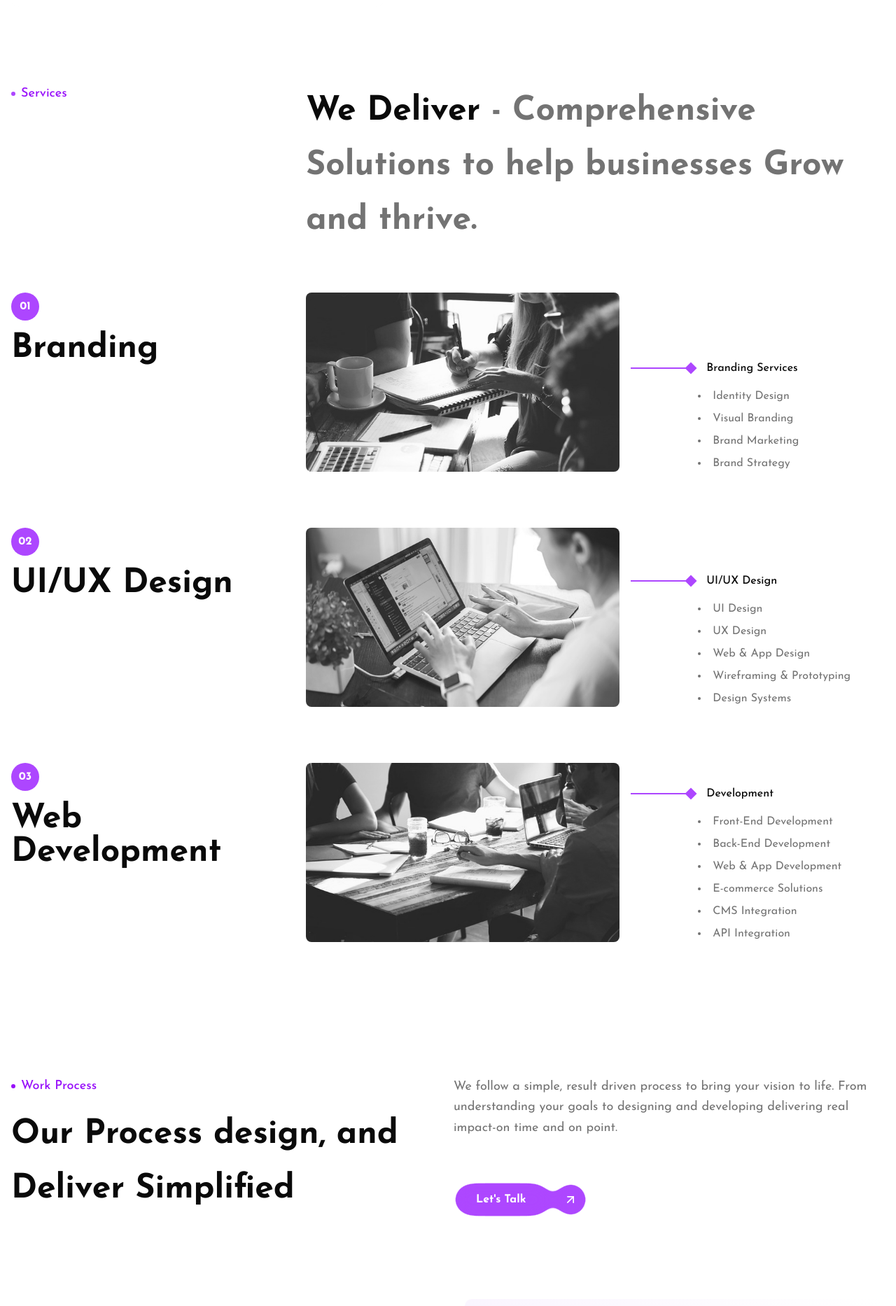
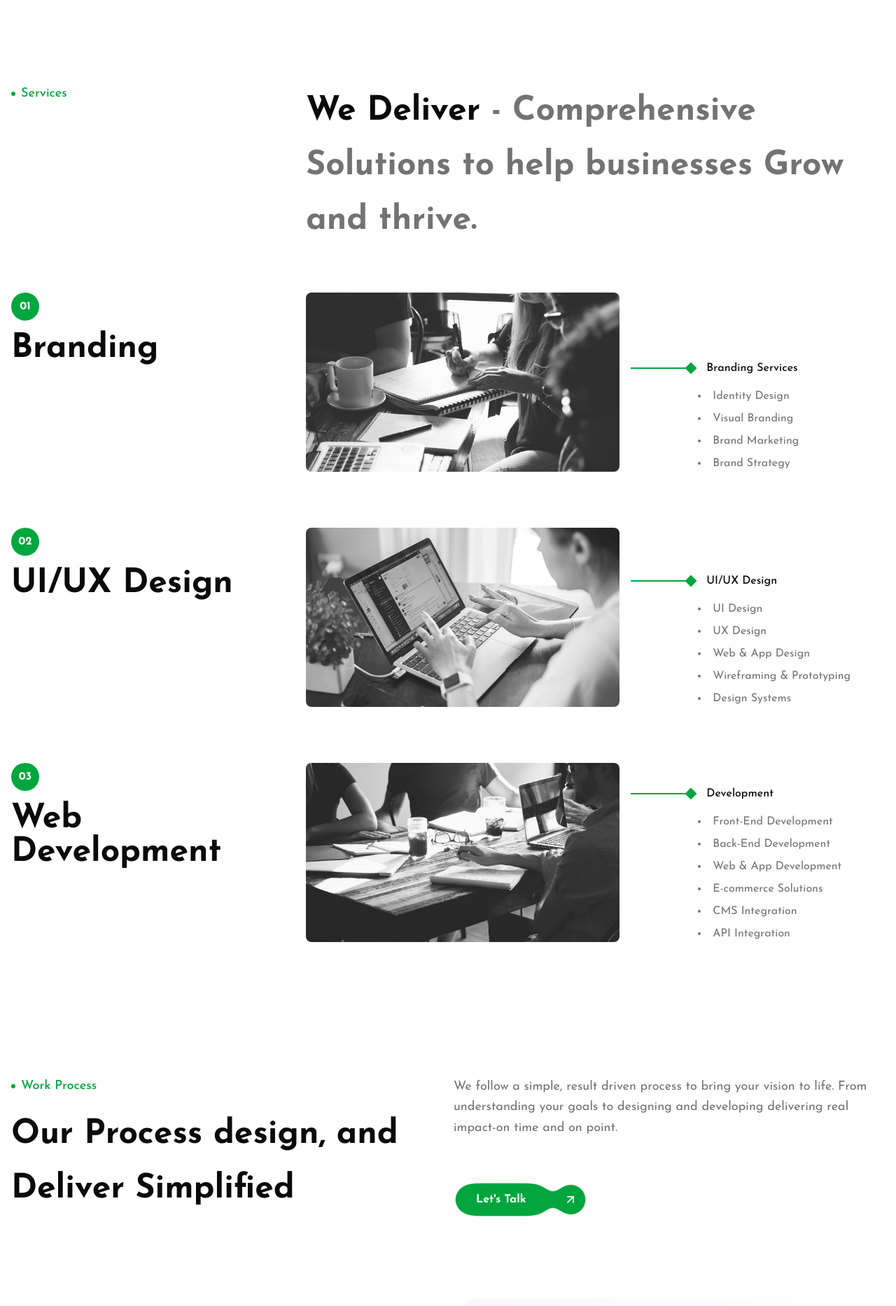
Before and after one commit to joshnwosu/correct-pixel-web, a Next.js app: page / in a window 1280 px wide. Shown: the part 720-2586 px from the top of the page at 70% size. Built offline with nearby package versions, Linux system fonts and the light colour scheme; a web font is replaced by a local one.

Commit message:
updated color to green

```diff
--- a/components/custom-button.tsx
+++ b/components/custom-button.tsx
@@ -60,7 +60,7 @@ const CustomButton: React.FC<CustomButtonProps> = ({
       >
         {/* Background shape for text button */}
         <motion.div
-          className='bg-purple-500 rounded-full h-12'
+          className='bg-green-600 rounded-full h-12'
           style={{ width: '140px' }}
           variants={{
             initial: { x: 0 },
@@ -71,7 +71,7 @@ const CustomButton: React.FC<CustomButtonProps> = ({
 
         {/* Connector blob - reduced height */}
         <motion.div
-          className='bg-purple-500'
+          className='bg-green-600'
           variants={{
             initial: { width: '20px', height: '8px', x: -18 },
             hover: { width: '30px', height: '16px', x: -12 },
@@ -81,7 +81,7 @@ const CustomButton: React.FC<CustomButtonProps> = ({
 
         {/* Background shape for icon button */}
         <motion.div
-          className='w-12 h-12 bg-purple-500 rounded-full'
+          className='w-12 h-12 bg-green-600 rounded-full'
           style={{ marginLeft: '-16px' }}
           variants={{
             initial: { x: 0 },
--- a/components/layout/header.tsx
+++ b/components/layout/header.tsx
@@ -66,7 +66,7 @@ export default function Header() {
           {/* Logo */}
           <h1 className='text-xl md:text-2xl font-josefin text-black font-bold z-50'>
             <span className='mr-0.5'>Correct</span>
-            <span className='px-1.5 md:px-2 pb-1 md:pb-1.5 rounded-sm text-purple-600'>
+            <span className='px-1.5 md:px-2 pb-1 md:pb-1.5 rounded-sm text-green-600'>
               Pixel.
             </span>
           </h1>
@@ -77,7 +77,7 @@ export default function Header() {
               <li key={link.href}>
                 <a
                   href={link.href}
-                  className='hover:text-purple-600 transition-colors duration-200'
+                  className='hover:text-green-600 transition-colors duration-200'
                 >
                   {link.name}
                 </a>
@@ -142,7 +142,7 @@ export default function Header() {
                   <a
                     href={link.href}
                     onClick={handleLinkClick}
-                    className='block hover:text-purple-600 transition-colors duration-200 px-8 py-3'
+                    className='block hover:text-green-600 transition-colors duration-200 px-8 py-3'
                   >
                     {link.name}
                   </a>
--- a/components/sections/services.tsx
+++ b/components/sections/services.tsx
@@ -6,8 +6,8 @@ const Services = () => {
       <div className='max-w-7xl mx-auto px-4'>
         {/* Header Section */}
         <div className='grid grid-cols-1 lg:grid-cols-3 gap-6 lg:gap-4 items-start'>
-          <div className='flex items-center gap-2 text-purple-600'>
-            <div className='w-1.5 h-1.5 rounded-full bg-purple-500' />
+          <div className='flex items-center gap-2 text-green-600'>
+            <div className='w-1.5 h-1.5 rounded-full bg-green-600' />
             <p className='text-base md:text-lg font-medium'>Services</p>
           </div>
 
@@ -25,7 +25,7 @@ const Services = () => {
               <div className='block lg:hidden'>
                 {/* Service Number and Title */}
                 <div className='space-y-4 mb-6'>
-                  <div className='w-10 h-10 rounded-full bg-purple-500 flex items-center justify-center text-white font-bold text-sm'>
+                  <div className='w-10 h-10 rounded-full bg-green-600 flex items-center justify-center text-white font-bold text-sm'>
                     {`0${index + 1}`}
                   </div>
                   <p className='text-3xl md:text-4xl font-extrabold'>
@@ -46,8 +46,8 @@ const Services = () => {
                 <div className='space-y-4'>
                   <div className='flex items-center gap-4'>
                     <div className='flex items-center'>
-                      <div className='w-12 md:w-20 h-0.5 bg-purple-500' />
-                      <div className='w-3 h-3 rotate-45 bg-purple-500' />
+                      <div className='w-12 md:w-20 h-0.5 bg-green-600' />
+                      <div className='w-3 h-3 rotate-45 bg-green-600' />
                     </div>
                     <p className='text-sm md:text-base font-medium'>
                       {service.featureTitle}
@@ -70,7 +70,7 @@ const Services = () => {
               {/* Desktop Layout (lg and above) */}
               <div className='hidden lg:grid lg:grid-cols-3 gap-4'>
                 <div className='col-span-1 space-y-4'>
-                  <div className='w-10 h-10 rounded-full bg-purple-500 flex items-center justify-center text-white font-bold'>
+                  <div className='w-10 h-10 rounded-full bg-green-600 flex items-center justify-center text-white font-bold'>
                     {`0${index + 1}`}
                   </div>
                   <p className='text-4xl xl:text-5xl font-extrabold'>
@@ -91,8 +91,8 @@ const Services = () => {
                     <div className='space-y-4'>
                       <div className='flex items-center gap-4'>
                         <div className='flex items-center'>
-                          <div className='w-20 h-0.5 bg-purple-500' />
-                          <div className='w-3 h-3 rotate-45 bg-purple-500' />
+                          <div className='w-20 h-0.5 bg-green-600' />
+                          <div className='w-3 h-3 rotate-45 bg-green-600' />
                         </div>
                         <p className='text-base font-medium'>
                           {service.featureTitle}
--- a/components/sections/team.tsx
+++ b/components/sections/team.tsx
@@ -7,8 +7,8 @@ const Team = () => {
         <div className='flex flex-col lg:flex-row gap-8 md:gap-12 lg:gap-20'>
           {/* Header Section */}
           <div className='space-y-4 lg:flex-shrink-0'>
-            <div className='flex items-center gap-2 text-purple-600'>
-              <div className='w-1.5 h-1.5 rounded-full bg-purple-600' />
+            <div className='flex items-center gap-2 text-green-600'>
+              <div className='w-1.5 h-1.5 rounded-full bg-green-600' />
               <p className='text-base md:text-lg font-medium'>Leadership</p>
             </div>
 
@@ -31,7 +31,7 @@ const Team = () => {
                       <p className='text-xl md:text-2xl font-bold'>
                         {member.name}
                       </p>
-                      <p className='text-sm text-purple-600 font-medium'>
+                      <p className='text-sm text-green-600 font-medium'>
                         {member.role}
                       </p>
                     </div>
--- a/components/sections/testimonials.tsx
+++ b/components/sections/testimonials.tsx
@@ -189,7 +189,7 @@ const Testimonials = () => {
                           className='w-full h-full object-cover'
                         />
                       ) : (
-                        <div className='w-full h-full bg-gradient-to-br from-purple-400 to-purple-600' />
+                        <div className='w-full h-full bg-gradient-to-br from-purple-400 to-green-600' />
                       )}
                     </div>
                     <div>
@@ -237,7 +237,7 @@ const Testimonials = () => {
                           className='w-full h-full object-cover'
                         />
                       ) : (
-                        <div className='w-full h-full bg-gradient-to-br from-purple-400 to-purple-600' />
+                        <div className='w-full h-full bg-gradient-to-br from-purple-400 to-green-600' />
                       )}
                     </div>
                     <div>
@@ -280,7 +280,7 @@ const Testimonials = () => {
           {/* Slider progress bar */}
           <div className='flex-1 h-1 bg-purple-100 rounded-full overflow-hidden'>
             <div
-              className='bg-purple-500 h-full transition-all duration-500 ease-out'
+              className='bg-green-600 h-full transition-all duration-500 ease-out'
               style={{ width: `${progressWidth}%` }}
             />
           </div>
--- a/components/sections/work-process.tsx
+++ b/components/sections/work-process.tsx
@@ -76,8 +76,8 @@ const WorkProcess = () => {
         {/* Header Section */}
         <div className='grid grid-cols-1 lg:grid-cols-2 gap-8 lg:gap-4'>
           <div className='space-y-4'>
-            <div className='flex items-center gap-2 text-purple-600'>
-              <div className='w-1.5 h-1.5 rounded-full bg-purple-600' />
+            <div className='flex items-center gap-2 text-green-600'>
+              <div className='w-1.5 h-1.5 rounded-full bg-green-600' />
               <p className='text-base md:text-lg font-medium'>Work Process</p>
             </div>
 
@@ -124,10 +124,10 @@ const WorkProcess = () => {
                         className='w-full h-full object-cover grayscale hover:grayscale-0 transition-all duration-300'
                       />
                     ) : (
-                      <div className='w-full h-full bg-gradient-to-br from-purple-600/10 to-blue-600/10 flex items-center justify-center'>
+                      <div className='w-full h-full bg-gradient-to-br from-green-600/10 to-blue-600/10 flex items-center justify-center'>
                         <div className='text-center px-4'>
                           <motion.div
-                            className='text-3xl md:text-5xl lg:text-6xl font-bold text-purple-600/30 mb-2 md:mb-4'
+                            className='text-3xl md:text-5xl lg:text-6xl font-bold text-green-600/30 mb-2 md:mb-4'
                             animate={
                               isActive
                                 ? {
@@ -172,7 +172,7 @@ const WorkProcess = () => {
                   onClick={() => handleItemClick(index)}
                   className={`w-2 h-2 rounded-full transition-all duration-300 ${
                     activeIndex === index
-                      ? 'w-8 bg-purple-600'
+                      ? 'w-8 bg-green-600'
                       : 'bg-gray-400 hover:bg-gray-600'
                   }`}
                   aria-label={`Go to step ${index + 1}`}
@@ -209,7 +209,7 @@ const WorkProcess = () => {
                     <motion.span
                       className={`text-xl md:text-2xl font-bold transition-colors duration-300 ${
                         activeIndex === index
-                          ? 'text-purple-600'
+                          ? 'text-green-600'
                           : 'text-gray-300'
                       }`}
                       animate={{ scale: activeIndex === index ? 1.1 : 1 }}
@@ -225,7 +225,7 @@ const WorkProcess = () => {
                         animate={{ opacity: 1 }}
                       >
                         <motion.div
-                          className='h-full bg-purple-600'
+                          className='h-full bg-green-600'
                           initial={{ width: '0%' }}
                           animate={{ width: '100%' }}
                           transition={{ duration: 10, ease: 'linear' }}
@@ -242,7 +242,7 @@ const WorkProcess = () => {
                         animate={{ opacity: 1 }}
                       >
                         <motion.div
-                          className='w-full bg-purple-600'
+                          className='w-full bg-green-600'
                           initial={{ height: '0%' }}
                           animate={{ height: '100%' }}
                           transition={{ duration: 10, ease: 'linear' }}
--- a/components/trash/hero copy.tsx
+++ b/components/trash/hero copy.tsx
@@ -140,7 +140,7 @@ const HeroSection = () => {
 
       {/* Animated Gradient Orbs for depth */}
       <div className='absolute inset-0'>
-        <div className='absolute top-20 left-20 w-96 h-96 bg-purple-600 rounded-full mix-blend-multiply filter blur-3xl opacity-30 animate-pulse' />
+        <div className='absolute top-20 left-20 w-96 h-96 bg-green-600 rounded-full mix-blend-multiply filter blur-3xl opacity-30 animate-pulse' />
         <div className='absolute top-40 right-20 w-96 h-96 bg-yellow-300 rounded-full mix-blend-multiply filter blur-3xl opacity-30 animate-pulse animation-delay-2000' />
         <div className='absolute bottom-20 left-1/2 w-96 h-96 bg-pink-300 rounded-full mix-blend-multiply filter blur-3xl opacity-30 animate-pulse animation-delay-4000' />
       </div>
@@ -192,7 +192,7 @@ const HeroSection = () => {
                 Brands <span className='inline-block'></span>
               </motion.span>
               <span
-                className='inline-block text-white px-6 rounded-xl shadow-2xl inset-0 bg-gradient-to-l from-purple-600  to-purple-300'
+                className='inline-block text-white px-6 rounded-xl shadow-2xl inset-0 bg-gradient-to-l from-green-600  to-purple-300'
                 style={{
                   transform:
                     'perspective(500px) rotateY(-35deg) rotateZ(-1deg)',
```
Also changed, not shown: components/sections/case-study.tsx (+6 -6 lines).
